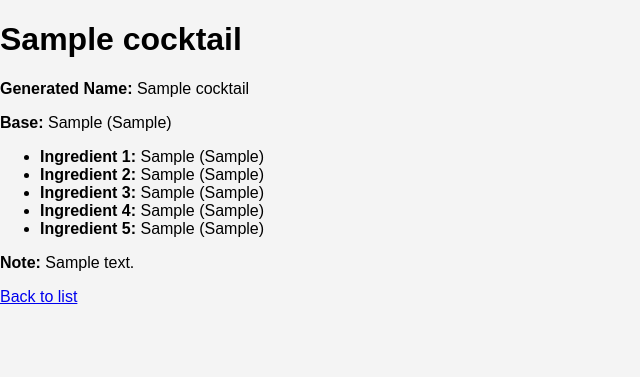
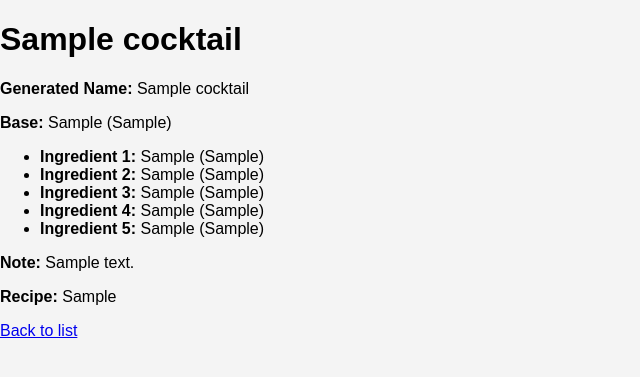
Before and after one commit to Chroma7p/TakuTail, a Django app: template takutail/cocktails/templates/cocktails/cocktail_detail.html in a window 1280 px wide. Shown: the top 377 px of the page, without its empty margins (0-640 px from the left). Run offline with Django 5.2, Linux system fonts and the light colour scheme; the template is opened without the code that fills it: values that come from a table or form of the project are taken from there, others are empty; tables that the repository leaves empty hold one stand-in row (values such as "Sample post").

Commit message:
テンプレート内にrecipeを追加

```diff
--- a/takutail/cocktails/templates/cocktails/cocktail_detail.html
+++ b/takutail/cocktails/templates/cocktails/cocktail_detail.html
@@ -29,7 +29,12 @@
             <li><strong>Ingredient 5:</strong> {{ cocktail.ingredient5 }} ({{ cocktail.amount5 }})</li>
             {% endif %}
         </ul>
+        {% if cocktail.note %}
         <p><strong>Note:</strong> {{ cocktail.note }}</p>
+        {% endif %}
+        {% if cocktail.recipe %}
+        <p><strong>Recipe:</strong> {{ cocktail.recipe }}</p>
+        {% endif %}
         <p><a href="{% url 'cocktails_list' %}">Back to list</a></p>
     </div>
 </body>
```
